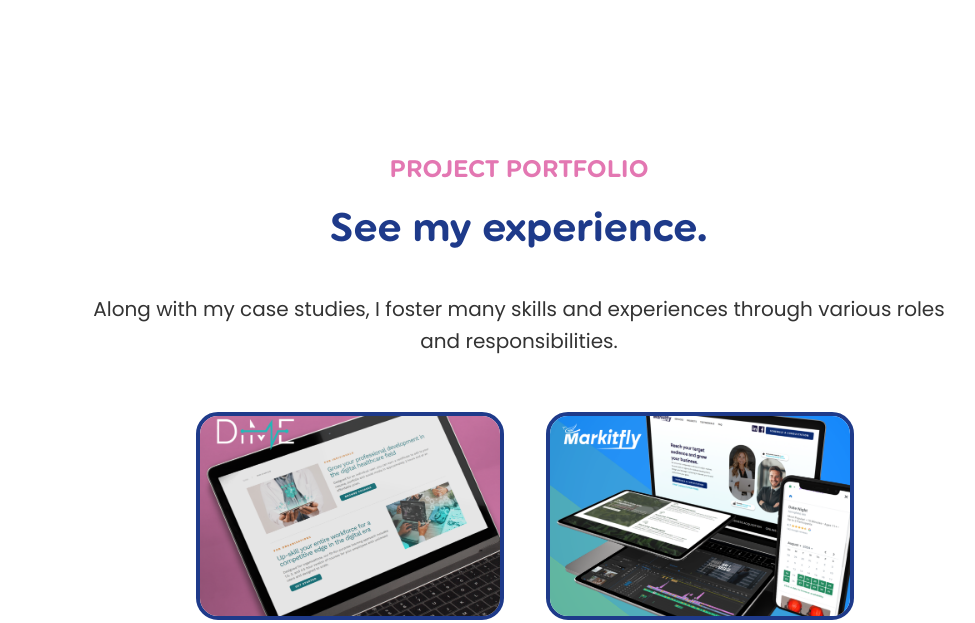
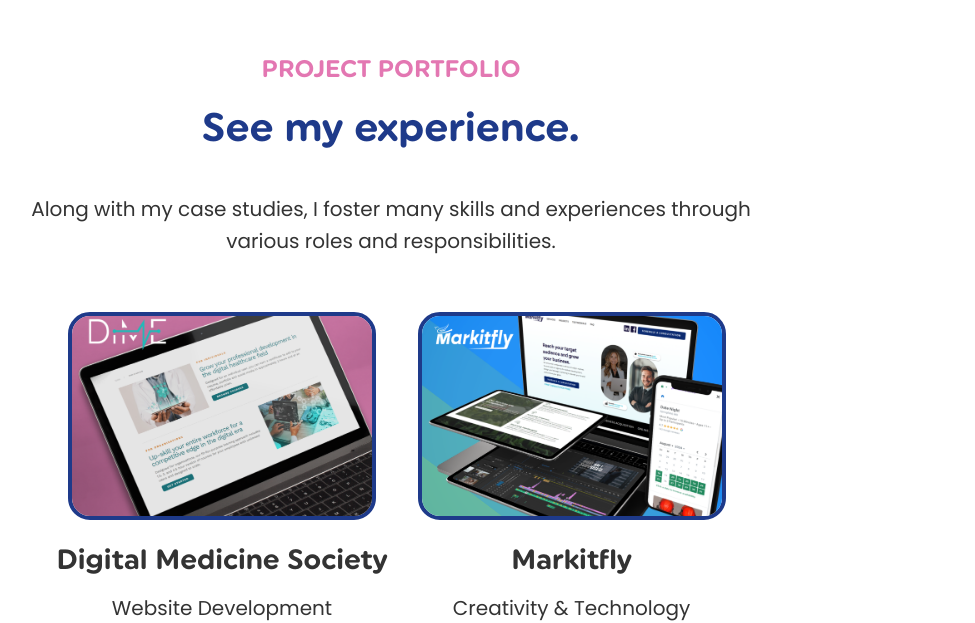
Before and after one commit to cttub/Christina-Buiiny-Portfolio, a React (Create React App) app: page / in a window 1280 px wide. Shown: the part 2800-3423 px from the top of the page, without its empty margins (249-1224 px from the left). Built offline with nearby package versions, Linux system fonts and the light colour scheme.

Commit message:
Update Home.js

```diff
--- a/src/Pages/Home.js
+++ b/src/Pages/Home.js
@@ -3,6 +3,7 @@
 import './Styles/Home.css';
 import Card from '../Components/Card';
 import Image from '../Components/Image';
+import { Link, useLocation } from 'react-router-dom';
 
 function Home() {
   return (
@@ -64,7 +65,7 @@
       </section>
 
       {/* Project Portfolio Section */}
-      <section className="introduction homepage-section">
+      <section className="">
         <div>
           <h4 className='primary-pink-color text-center'>Project Portfolio</h4>
           <h1 className='primary-blue-color heading-with-top-subheading text-center'>See my experience.</h1>
@@ -96,7 +97,7 @@
             />
           </div>
           <div className='horizontal-flex' style={{marginTop: "30px"}}>
-            <p>See my full project portfolio <a href='/Work/#project-portfolio'>here.</a></p>
+            <p>See my full project portfolio <Link to='/Work'>here.</Link></p>
           </div>
         </div>
       </section>
```
